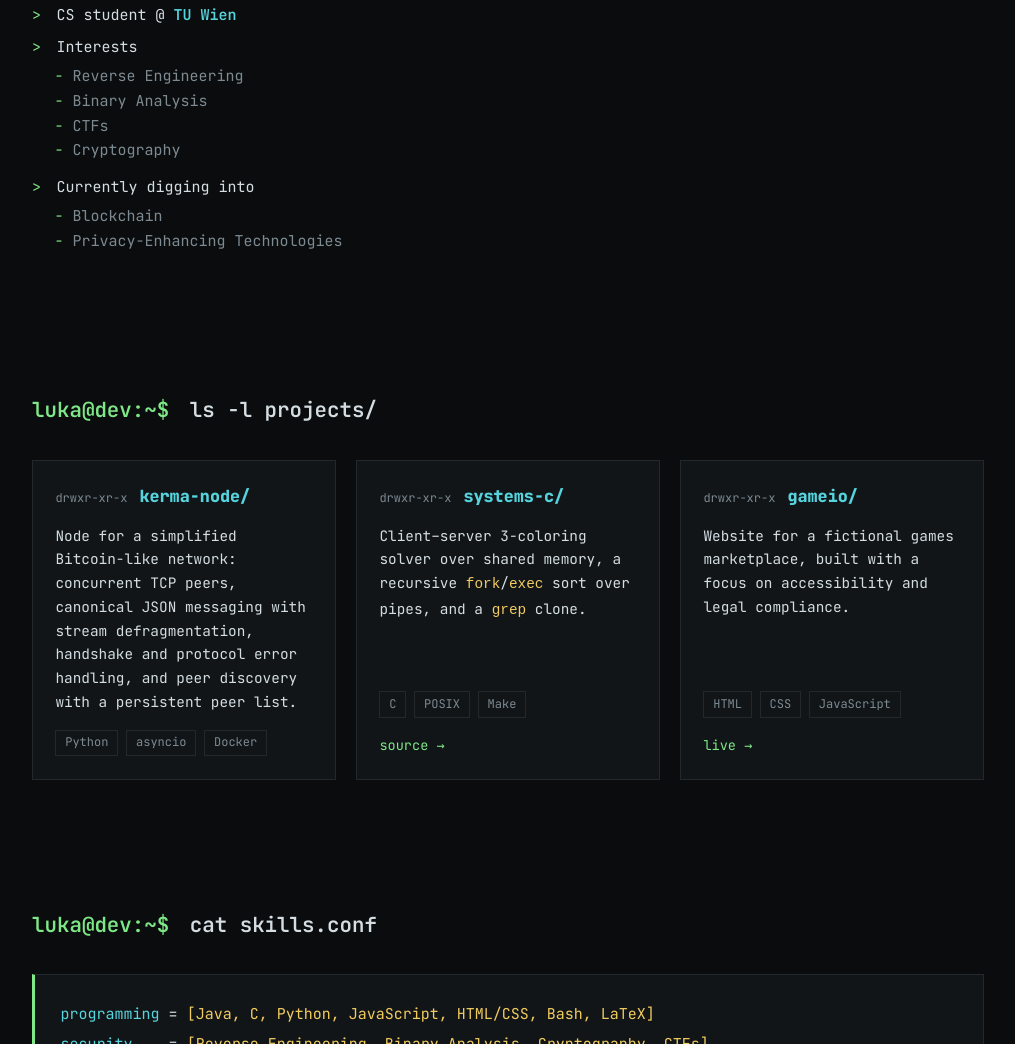
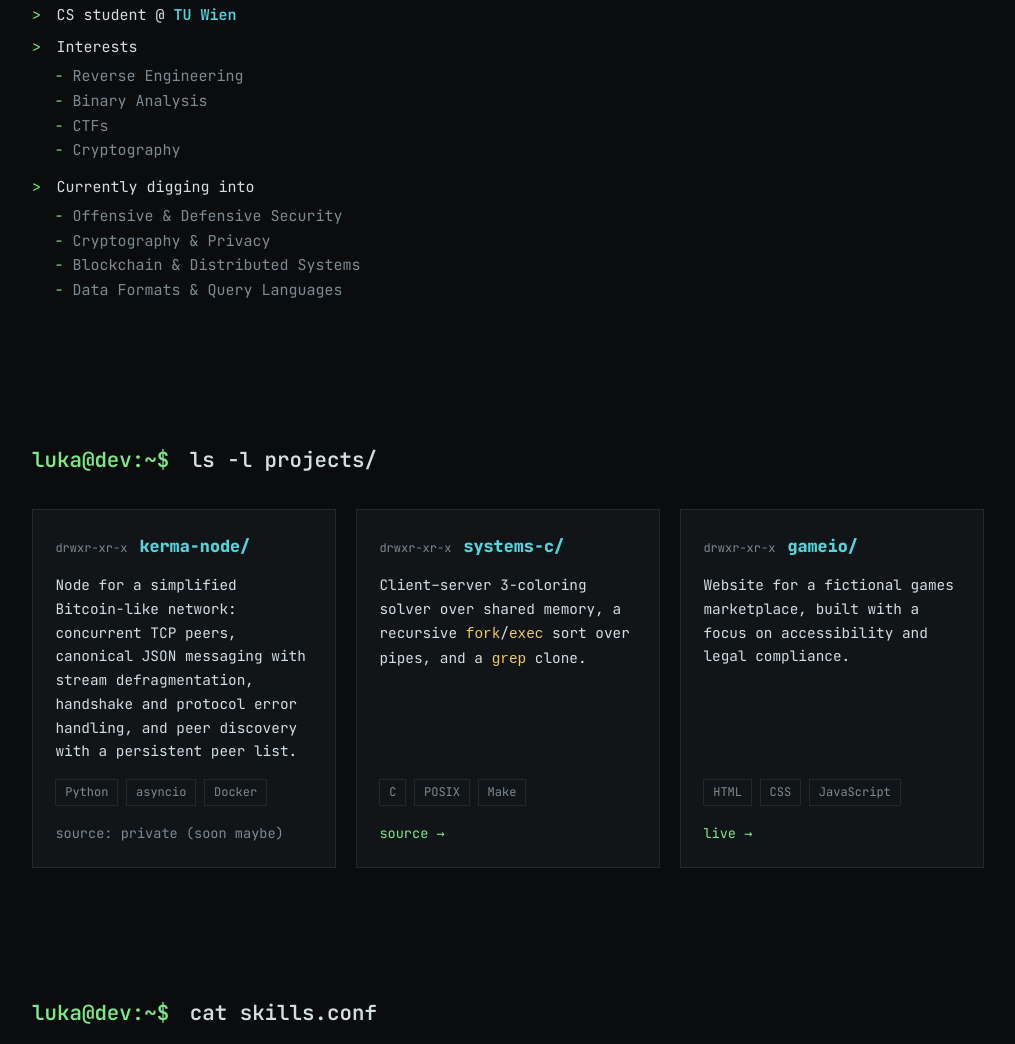
Before and after one commit to luka-ivanovic/luka-ivanovic.github.io, a plain HTML site: page index.html in a window 1280 px wide. Shown: the part 996-2040 px from the top of the page, without its empty margins (132-1147 px from the left). Drawn offline with Linux system fonts and the light colour scheme.

Commit message:
Add shell shortcut, current focus areas and Kerma source note
- Add ./shell button in the hero that jumps to the terminal
- Group this semester's topics into broader focus areas
- Mark the Kerma project source as private for now

```diff
--- a/index.html
+++ b/index.html
@@ -80,6 +80,7 @@
         <div class="hero-actions">
             <a class="btn btn-primary" href="#projects">[ ls projects/ ]</a>
             <a class="btn" href="https://github.com/luka-ivanovic" target="_blank" rel="noopener noreferrer">[ github ]</a>
+            <a class="btn" href="#contact" id="shell-btn">[ ./shell ]</a>
         </div>
 
         <div class="was-here" aria-hidden="true">
@@ -123,8 +124,10 @@
             </ul>
             <p><span class="gt">&gt;</span> Currently digging into</p>
             <ul>
-                <li>Blockchain</li>
-                <li>Privacy-Enhancing Technologies</li>
+                <li>Offensive &amp; Defensive Security</li>
+                <li>Cryptography &amp; Privacy</li>
+                <li>Blockchain &amp; Distributed Systems</li>
+                <li>Data Formats &amp; Query Languages</li>
             </ul>
         </div>
     </section>
@@ -139,6 +142,7 @@
                 </header>
                 <p>Node for a simplified Bitcoin-like network: concurrent TCP peers, canonical JSON messaging with stream defragmentation, handshake and protocol error handling, and peer discovery with a persistent peer list.</p>
                 <ul class="tags"><li>Python</li><li>asyncio</li><li>Docker</li></ul>
+                <span class="card-link card-link-private">source: private (soon maybe)</span>
             </article>
             <article class="card">
                 <header>
--- a/script.js
+++ b/script.js
@@ -643,6 +643,10 @@ document.getElementById("year").textContent = new Date().getFullYear();
         }
     });
 
+    document.getElementById("shell-btn").addEventListener("click", () => {
+        input.focus({ preventScroll: true });
+    });
+
     term.addEventListener("click", () => {
         if (!window.getSelection().toString()) input.focus();
     });
--- a/style.css
+++ b/style.css
@@ -446,6 +446,10 @@ code{
     font-size: 0.85rem;
 }
 
+.card-link-private{
+    color: var(--dim);
+}
+
 /* skills */
 
 .config{
```
